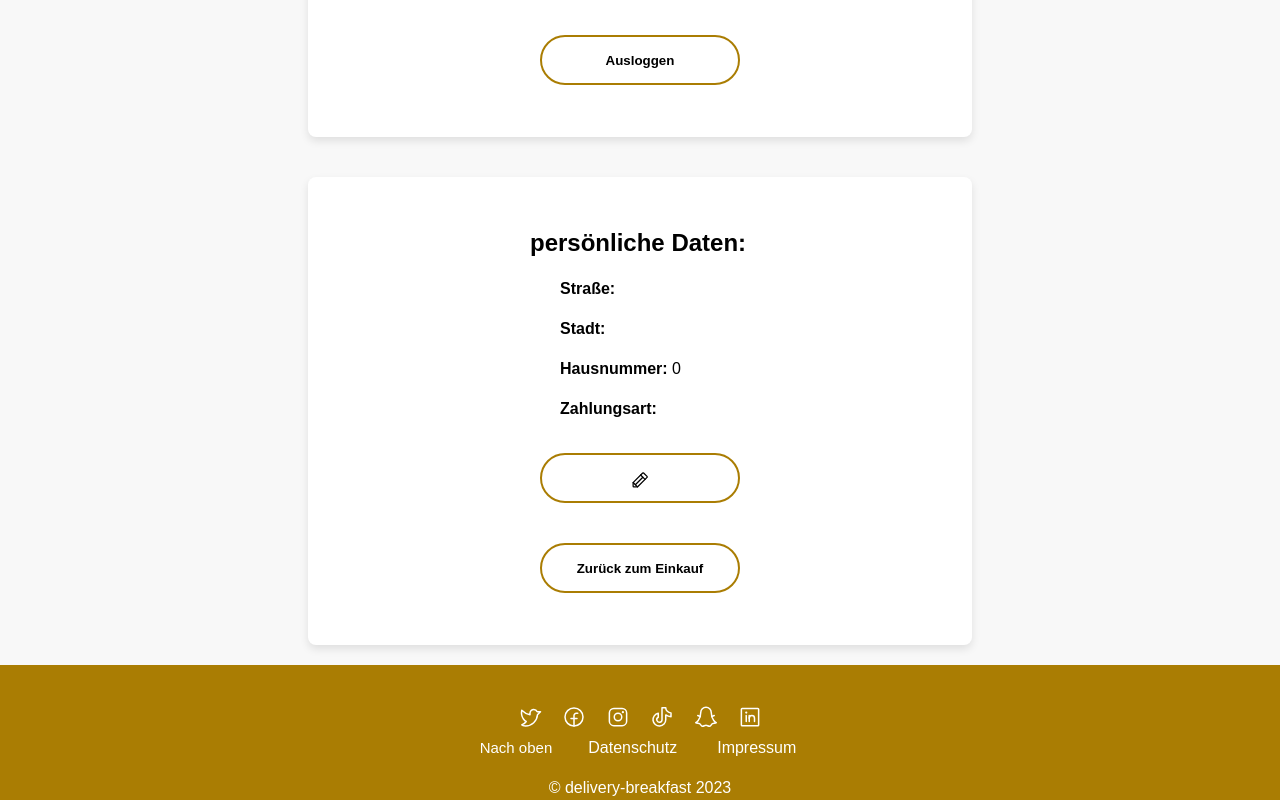
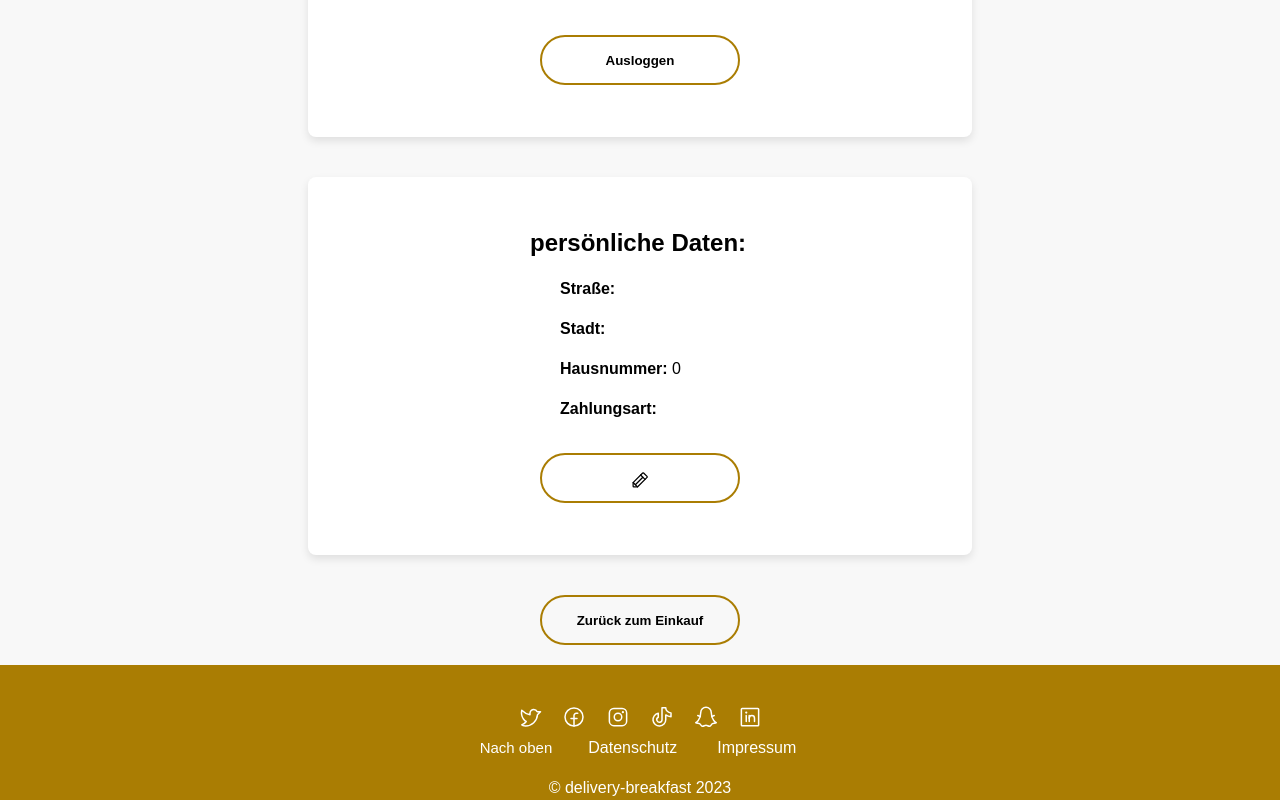
Before and after one commit to 2204Simon/Website-dynamisch, a React (Create React App) app in the folder my-app/: page /LoggedIn in a window 1280 px wide. Shown: the part 336-1136 px from the top of the page. Built offline with nearby package versions, Linux system fonts and the light colour scheme.

Commit message:
Bugfix Button Auf Anmeldungsseite

```diff
--- a/my-app/src/pages/loggedIn/AdressData.tsx
+++ b/my-app/src/pages/loggedIn/AdressData.tsx
@@ -185,13 +185,6 @@ export default function AdressInformation(): JSX.Element {
             >
               <Pencil size={20} />
             </LogoutButton>
-            <br />
-            <Link to="/Bestellung">
-              <BlackColorButton
-                //onClick={() => showPopup(false)}
-                caption={"Zurück zum Einkauf"}
-              ></BlackColorButton>
-            </Link>
           </div>
         )}
       </Card>
--- a/my-app/src/pages/loggedIn/DeinKonto.tsx
+++ b/my-app/src/pages/loggedIn/DeinKonto.tsx
@@ -1,11 +1,24 @@
+import { Link } from "react-router-dom";
+import { BlackColorButton } from "../general/button";
 import AdressInformation from "./AdressData";
 import UserInformation from "./UserInformation";
+import { AlignCenterHorizontal } from "phosphor-react";
 
 export default function DeinKonto(): JSX.Element {
   return (
     <>
       <UserInformation />
       <AdressInformation />
+      <div
+        style={{
+          textAlign: "center",
+          backgroundColor: "rgb(248, 248, 248)",
+        }}
+      >
+        <Link to="/Bestellung">
+          <BlackColorButton caption={"Zurück zum Einkauf"}></BlackColorButton>
+        </Link>
+      </div>
     </>
   );
 }
```
